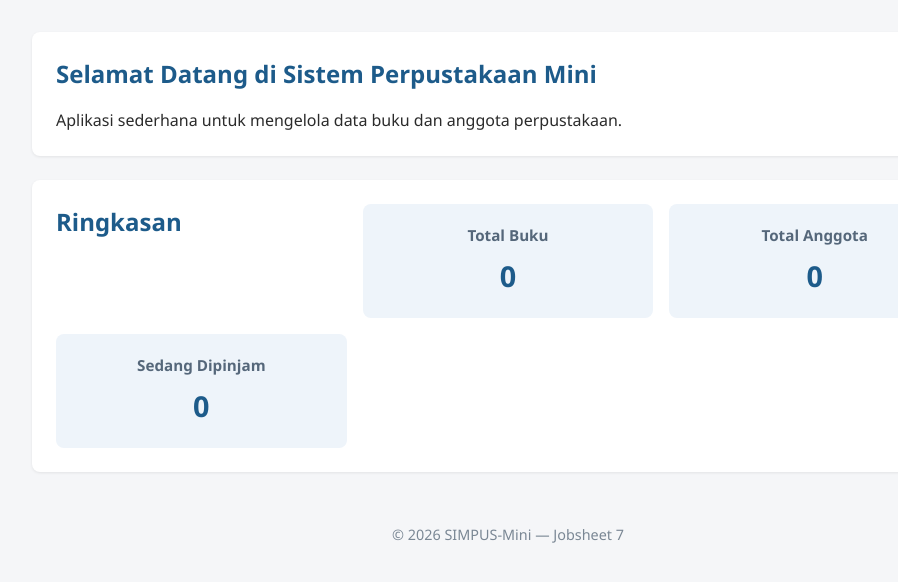
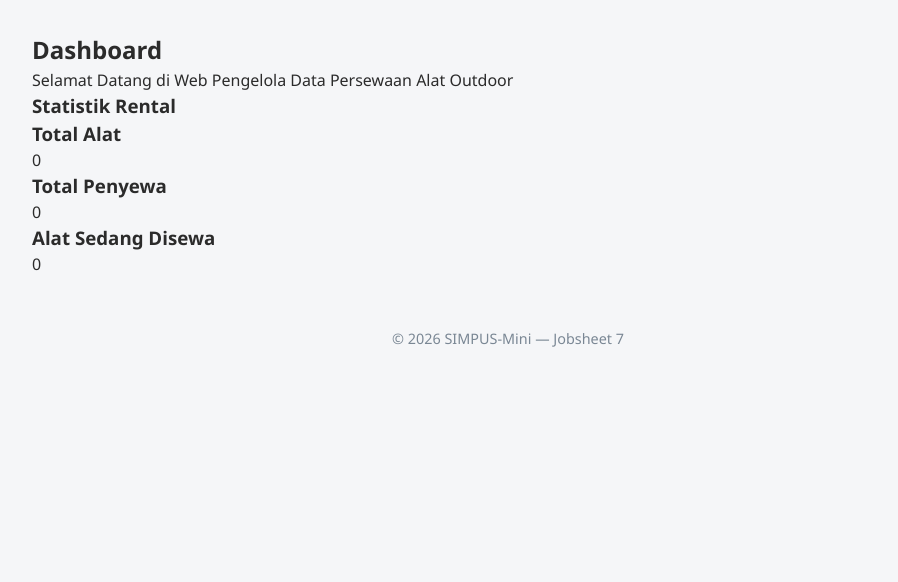
Before and after one commit to m-zasky/Zasky_Pemrograman_Web2026, a PHP site: page / in a window 1280 px wide. Shown: the part 66-648 px from the top of the page, without its empty margins (132-1030 px from the left). Run offline with PHP 8.4, Linux system fonts and the light colour scheme.

Commit message:
Merubah index Menggunakan Konsep Masing-Masing

```diff
--- a/jobsheet-07/index.php
+++ b/jobsheet-07/index.php
@@ -1,28 +1,32 @@
 <?php
-$page_title = "Beranda";
 include __DIR__ . '/includes/header.php';
 
-$totalBuku = count($_SESSION['buku'] ?? []);
-$totalAnggota = count($_SESSION['anggota'] ?? []);
+// Menghitung data dari session
+$totalAlat = count($_SESSION['alat'] ?? []);
+$totalPenyewa = count($_SESSION['penyewa'] ?? []);
 ?>
-        <section>
-            <h2>Selamat Datang di Sistem Perpustakaan Mini</h2>
-            <p>Aplikasi sederhana untuk mengelola data buku dan anggota perpustakaan.</p>
-        </section>
 
-        <section>
-            <h2>Ringkasan</h2>
-            <article>
-                <h3>Total Buku</h3>
-                <p><?php echo $totalBuku; ?></p>
-            </article>
-            <article>
-                <h3>Total Anggota</h3>
-                <p><?php echo $totalAnggota; ?></p>
-            </article>
-            <article>
-                <h3>Sedang Dipinjam</h3>
-                <p>0</p>
-            </article>
-        </section>
+<div class="card-container">
+    <h2 class="page-title">Dashboard</h2>
+    <p class="page-subtitle">Selamat Datang di Web Pengelola Data Persewaan Alat Outdoor</p>
+
+    <div class="divider"></div>
+
+    <h3 class="section-title">Statistik Rental</h3>
+    <div class="stat-grid">
+        <div class="stat-card">
+            <h3>Total Alat</h3>
+            <div class="stat-number"><?= $totalAlat; ?></div>
+        </div>
+        <div class="stat-card">
+            <h3>Total Penyewa</h3>
+            <div class="stat-number"><?= $totalPenyewa; ?></div>
+        </div>
+        <div class="stat-card">
+            <h3>Alat Sedang Disewa</h3>
+            <div class="stat-number">0</div>
+        </div>
+    </div>
+</div>
+
 <?php include __DIR__ . '/includes/footer.php'; ?>
```
